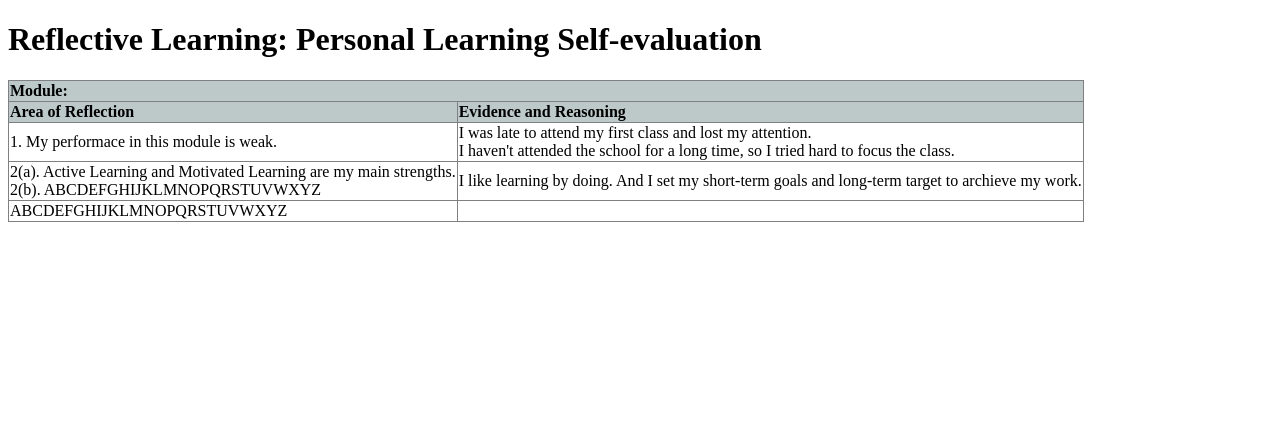
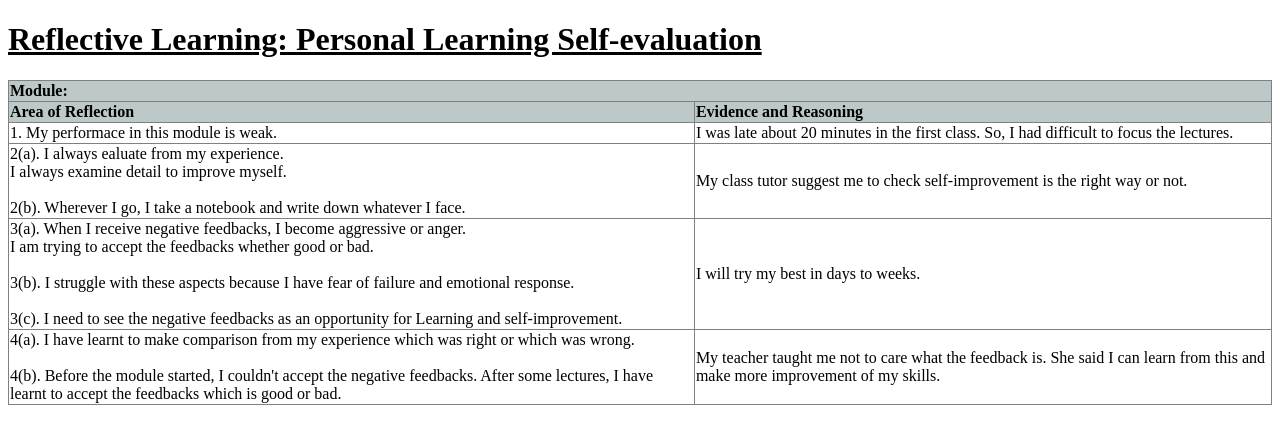
Before and after one commit to naingkokolin-mst/SkillsForComputing, a plain HTML site: page page13hw.html in a window 1280 px wide. Drawn offline with Linux system fonts and the light colour scheme.

Commit message:
assignment1

```diff
--- a/page13hw.html
+++ b/page13hw.html
@@ -18,7 +18,7 @@
 </head>
 
 <body>
-    <h1>Reflective Learning: Personal Learning Self-evaluation </h1>
+    <h1><u>Reflective Learning: Personal Learning Self-evaluation</u></h1>
 
     <table border="1">
         <tr>
@@ -32,21 +32,45 @@
 
         <tr>
             <td>1. My performace in this module is weak.</td>
-            <td>I was late to attend my first class and lost my attention.<br>I haven't attended the school for a long
-                time, so I tried hard to focus the class.
+            <td>I was late about 20 minutes in the first class. So, I had difficult to focus the lectures.</td>
+        </tr>
+
+        <tr>
+            <td>
+                2(a). I always ealuate from my experience. <br>
+                I always examine detail to improve myself.<br><br>
+                2(b). Wherever I go, I take a notebook and write down whatever I face.
+            </td>
+            <td>My class tutor suggest me to check self-improvement is the right way or not.</td>
+        </tr>
+
+        <tr>
+            <td>
+                3(a). When I receive negative feedbacks, I become aggressive or anger. <br> I am trying to accept the
+                feedbacks whether good or bad. <br><br>
+                3(b). I struggle with these aspects because I have fear of failure and
+                emotional response.<br><br>
+                3(c). I need to see the negative feedbacks as an opportunity for Learning
+                and self-improvement.
+            </td>
+            <td>
+                I will try my best in days to weeks.
             </td>
         </tr>
 
         <tr>
             <td>
-                2(a). Active Learning and Motivated Learning are my main strengths.<br>
-                2(b). ABCDEFGHIJKLMNOPQRSTUVWXYZ
+                4(a). I have learnt to make comparison from my experience which
+                was right or which was wrong.<br><br>
+                4(b). Before the module started, I couldn't accept the negative
+                feedbacks. After some lectures, I have learnt to accept the
+                feedbacks which is good or bad.
             </td>
-            <td>I like learning by doing. And I set my short-term goals and long-term target to archieve my work.</td>
-        </tr>
 
-        <tr>
-            <td>ABCDEFGHIJKLMNOPQRSTUVWXYZ</td>
+            <td>
+                My teacher taught me not to care what the feedback is. She said I
+                can learn from this and make more improvement of my skills.
+            </td>
         </tr>
     </table>
 </body>
```
Also changed, not shown: index.html (added, +20 -0 lines).
